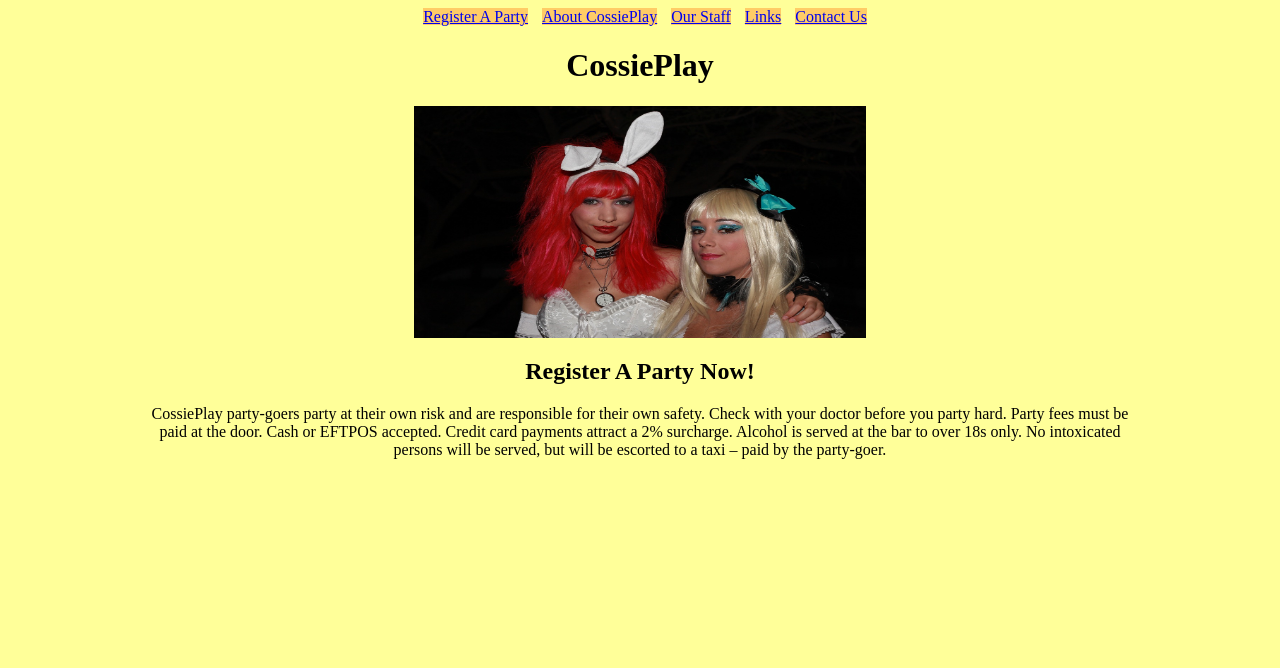
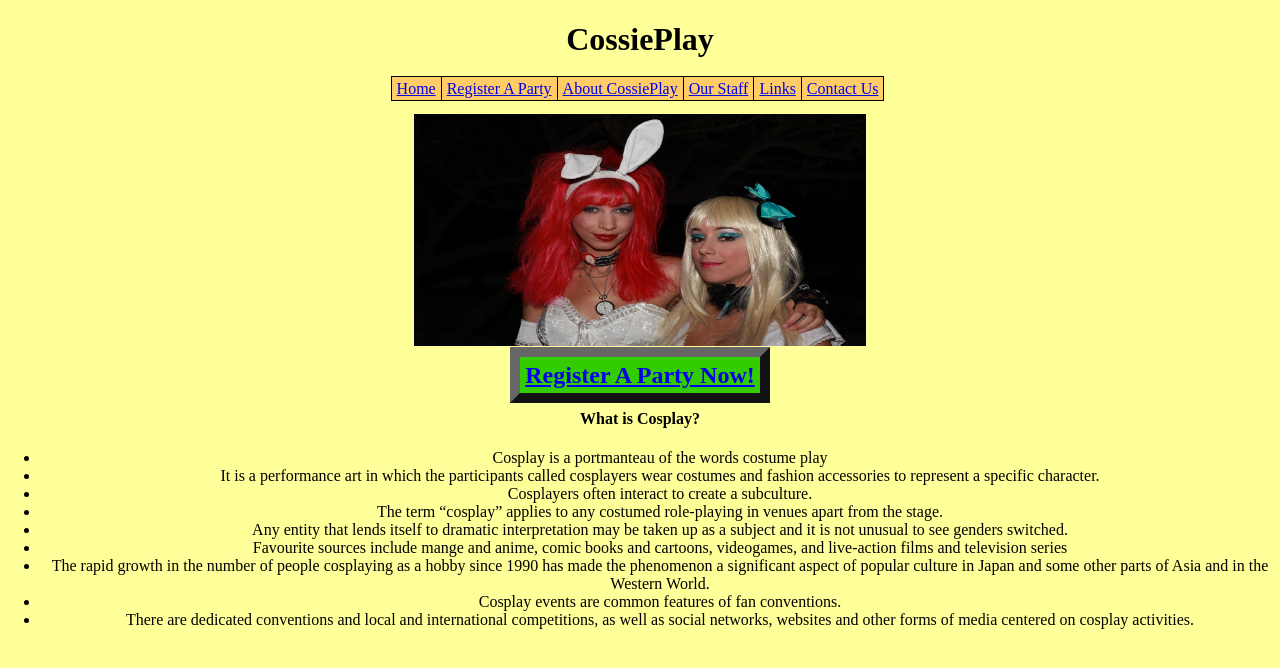
Before and after one commit to michaelkoppen/CossiePlay, a plain HTML site: page index.html in a window 1280 px wide. Drawn offline with Linux system fonts and the light colour scheme.

Commit message:
27/3/16
- 'Register A Party' button added
- Edited nav bar
- Content added to home page
- Content on home page summarised into dot points
- Added borders around the nav bar
- Party guidelines removed from home page and will only be held on
'register a party' page

```diff
--- a/index.html
+++ b/index.html
@@ -7,25 +7,46 @@
 </head>
 
 <body>
+<header>
+<div class="topHeader"><h1>CossiePlay</h1></div>
+<ul class="navBar">
 
-<ul class="navBar">
-	<span>
+    <li><a href="index.html">Home</a></li>
     <li><a href="register.html">Register A Party</a></li>
     <li><a href="#aboutCosplay">About CossiePlay</a></li>
     <li><a href="#whosWho">Our Staff</a></li>
     <li><a href="#links">Links</a></li>
     <li><a href="#contactUs">Contact Us</a></li>
-    </span>
+
+</ul>
+</header>
+
+
+
+<p><img src="images/alice-in-wonderland-872612_1280.jpg" width="452" height="232" /></p>
+
+<h2 class="registerButton"><a href="register.html">Register A Party Now!</a></h2>
+
+
+<h4>What is Cosplay?</h4>
+
+<ul>
+	<li>Cosplay is a portmanteau of the words costume play</li>
+    <li>It is a performance art in which the participants called cosplayers wear costumes and fashion accessories to represent a specific character.</li>
+    <li>Cosplayers often interact to create a subculture.</li>
+    <li>The term “cosplay” applies to any costumed role-playing in venues apart from the stage.</li>
+    <li>Any entity that lends itself to dramatic interpretation may be taken up as a subject and it is not unusual to see genders switched.</li>
+    <li>Favourite sources include mange and anime, comic books and cartoons, videogames, and live-action films and television series</li>
+    <li>The rapid growth in the number of people cosplaying as a hobby since 1990 has made the phenomenon a significant aspect of popular culture in Japan and some other parts of Asia and in the Western World.</li>
+    <li>Cosplay events are common features of fan 		conventions.</li>
+    <li>There are dedicated conventions and local and 						international competitions, as well as social networks, 	websites and other forms of media centered on cosplay activities.</li>
 </ul>
 
 
-<h1>CossiePlay</h1>
-<p><img src="images/alice-in-wonderland-872612_1280.jpg" width="452" height="232" /></p>
 
-<h2>Register A Party Now!</h2>
+<footer>
 
-<footer>CossiePlay party-goers party at their own risk and are responsible for their own safety. Check with your doctor before you party hard.
-Party fees must be paid at the door. Cash or EFTPOS accepted. Credit card payments attract a 2% surcharge. Alcohol is served at the bar to over 18s only. No intoxicated persons will be served, but will be escorted to a taxi – paid by the party-goer.
 </footer>
+
 </body>
 </html>
--- a/mainstyles.css
+++ b/mainstyles.css
@@ -2,31 +2,85 @@
 /* CSS Document */
 
 footer {
-	margin-left:0;
-	margin-right:0;
+
 }
 
 body {
 	background-color:#FF9;
 	text-align:center;
-	margin-left:150px;
-	margin-right:150px;
+	margin-left:auto;
+	margin-right:auto;
+
+}
+
+topHeader {
+	border-style:solid;
+	border-width:thick;
+	background-color:#FC6
+
 }
 .navBar {
-	list-style-type:none;
+	list-style:none;
 	margin:0;
 	padding:0;
 	background-color:#FF9;
 }
 
-span li {
+header li {
 	display:inline;
 	background-color:#FC6;
-	margin-left:10px;
+	padding-top:3px;
+	padding-right:5px;
+	padding-bottom:3px;
+	padding-left:5px;
+	border-left:1px #000 solid;
+	border-right:1px #000 solid;
+	border-top:1px #000 solid;
+	border-bottom:1px #000 solid;
+	margin-left:-5px;
+
 }
 
 a:hover {
 	background-color:blue;
 	color:yellow;
 	text-color: yellow;
+	padding:3px;
 }
+
+a:active {
+	background-color:red;
+	color:yellow;
+}
+
+.registerButton {
+	display:inline;
+	padding: 5px;
+	background-color: #3C0;
+	width:250px;
+	margin-left:auto;
+	margin-right:auto;
+	border:#666 10px outset;
+}
+
+.registerButton a:hover {
+	background-color:#F00;
+	margin:0px;
+	padding:0px;
+}
+
+.registerButton a:active {
+	display:inline;
+	border:#666 10px inset;
+	padding: 5px;
+	background-color:#3C0;
+	width:250px;
+	margin-left:auto;
+	margin-right:auto;
+}
+
+footer {
+	margin-top:300px;
+	margin-left:0;
+	margin-right:0;
+}
```
Also changed, not shown: register.html (+14 -4 lines), 1 other file.
